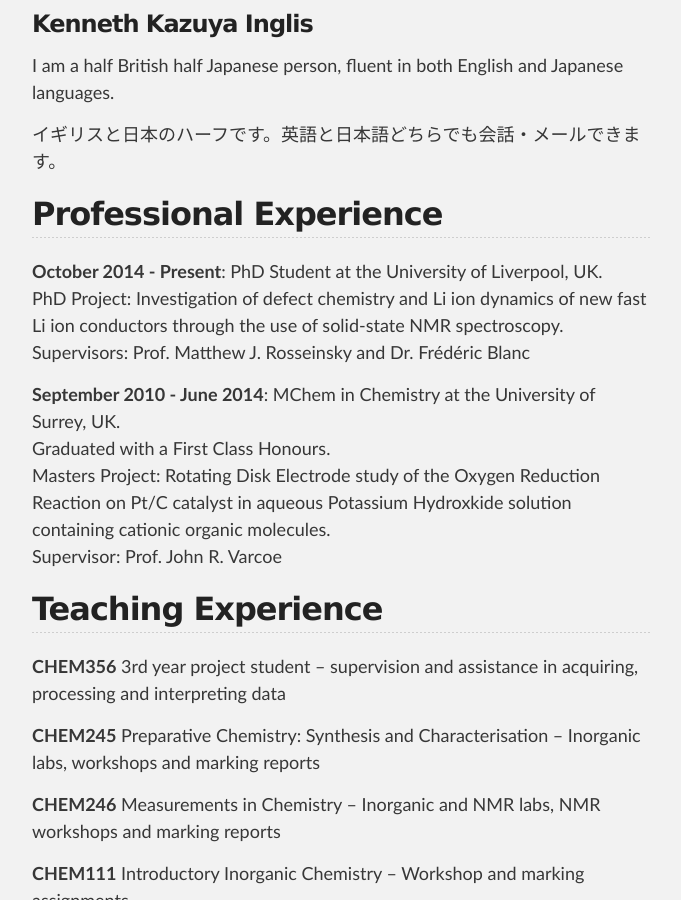
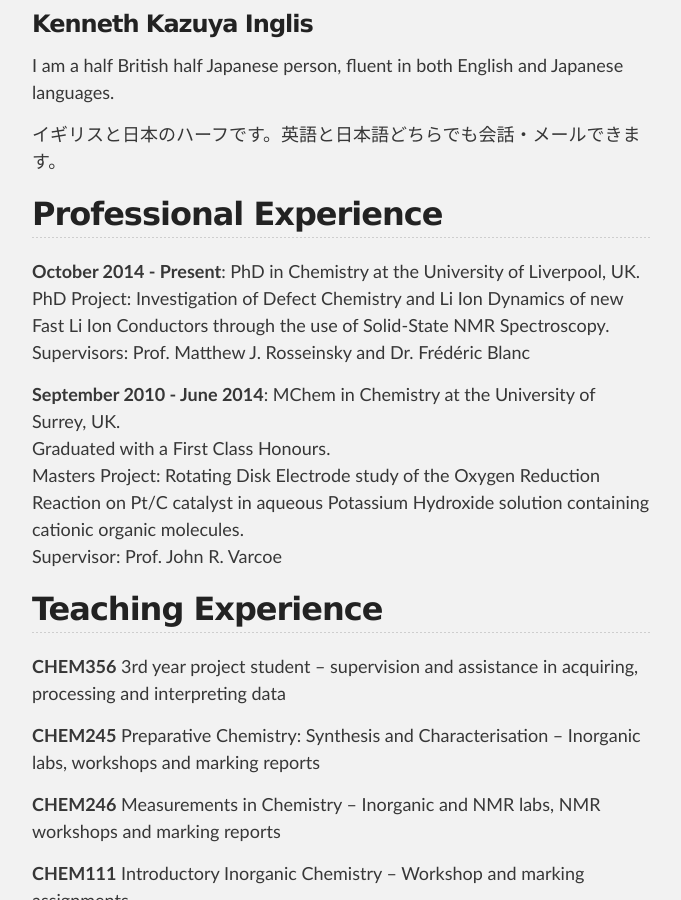
Before and after one commit to kkinglis/kkinglis.github.io, a Jekyll site: the page built from profile.md, in a window 1280 px wide and 900 px high, scrolled down 597 px. Shown: the whole window, without its empty margins (298-979 px from the left). Built offline with Jekyll 4.4.1, drawn with Linux system fonts in a browser that asks for light colours.

```diff
--- a/profile.md
+++ b/profile.md
@@ -13,15 +13,15 @@
 
 ## Professional Experience
 
-**October 2014 - Present**: PhD Student at the University of Liverpool, UK.
-PhD Project: Investigation of defect chemistry and Li ion dynamics of new fast Li ion conductors through
-the use of solid-state NMR spectroscopy.
+**October 2014 - Present**: PhD in Chemistry at the University of Liverpool, UK.
+PhD Project: Investigation of Defect Chemistry and Li Ion Dynamics of new Fast Li Ion Conductors through
+the use of Solid-State NMR Spectroscopy.
 Supervisors: Prof. Matthew J. Rosseinsky and Dr. Frédéric Blanc
 
 **September 2010 - June 2014**: MChem in Chemistry at the University of Surrey, UK.
 Graduated with a First Class Honours.
 Masters Project: Rotating Disk Electrode study of the Oxygen Reduction Reaction on Pt/C catalyst in
-aqueous Potassium Hydroxkide solution containing cationic organic molecules.
+aqueous Potassium Hydroxide solution containing cationic organic molecules.
 Supervisor: Prof. John R. Varcoe
 
 ## Teaching Experience
```
Also changed, not shown: contact.md (+1 -0 lines), hobbies.md (+2 -2 lines), index.md (+6 -1 lines), publications.md (+2 -2 lines).
